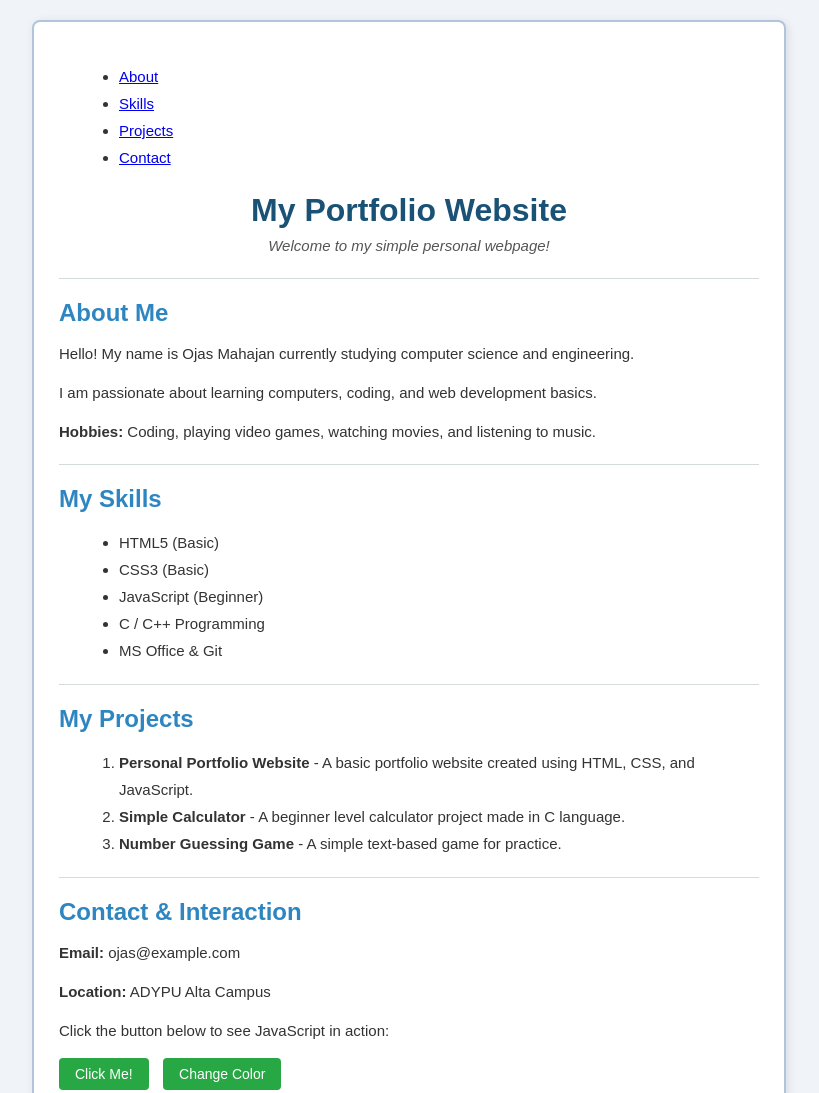
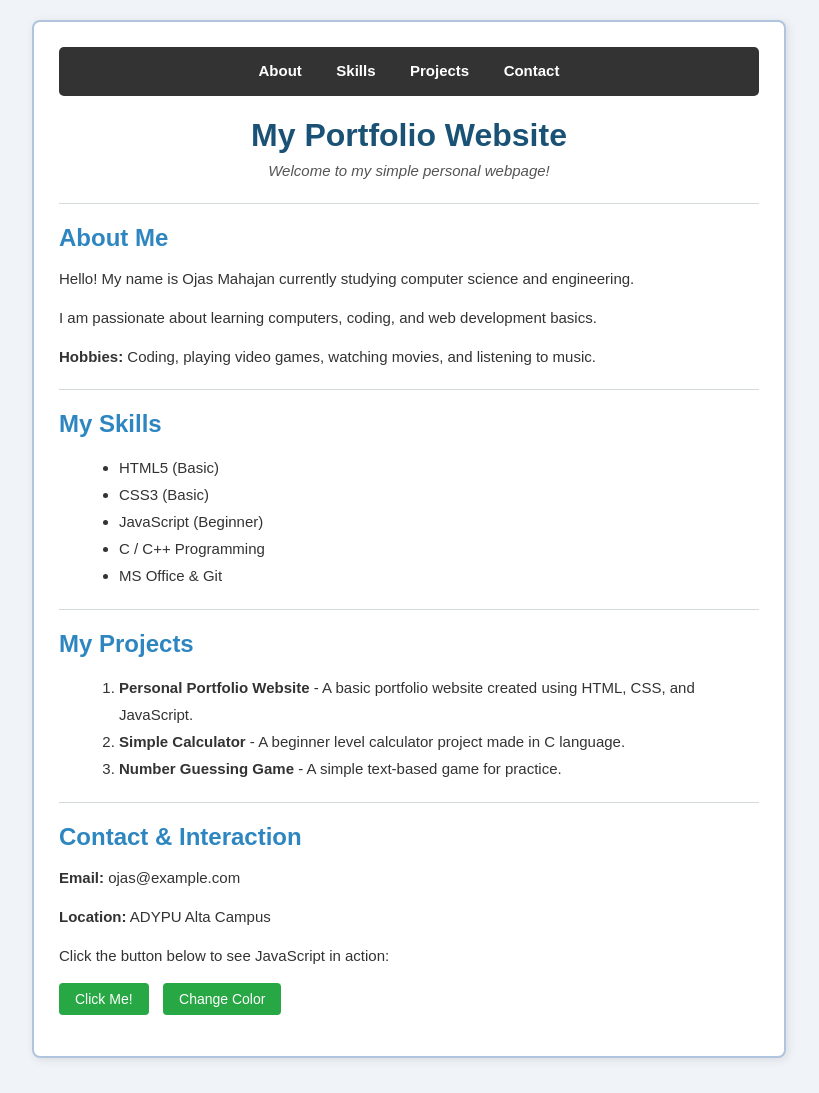
Before and after one commit to ojas-mahajan-pune/GitHub-practical-test, a plain HTML site: page index.html in a window 1280 px wide. Shown: the top 1093 px of the page, without its empty margins (231-1050 px from the left). Drawn offline with Linux system fonts and the light colour scheme.

Commit message:
Add navigation bar styles to styles.css
Added styles for navigation bar including background color, padding, and hover effects.

```diff
--- a/styles.css
+++ b/styles.css
@@ -17,6 +17,38 @@ body {
     border: 2px solid #b0c4de;
     border-radius: 8px;
     box-shadow: 2px 2px 10px rgba(0, 0, 0, 0.1);
+}
+
+/* Navigation Bar */
+nav {
+    background-color: #333333;
+    padding: 10px 0;
+    text-align: center;
+    border-radius: 5px;
+    margin-bottom: 20px;
+}
+
+nav ul {
+    list-style-type: none;
+    margin: 0;
+    padding: 0;
+}
+
+nav ul li {
+    display: inline;
+    margin: 0 15px;
+}
+
+nav ul li a {
+    color: white;
+    text-decoration: none;
+    font-size: 15px;
+    font-weight: bold;
+}
+
+nav ul li a:hover {
+    color: #28a745;
+    text-decoration: underline;
 }
 
 /* Header */
```
